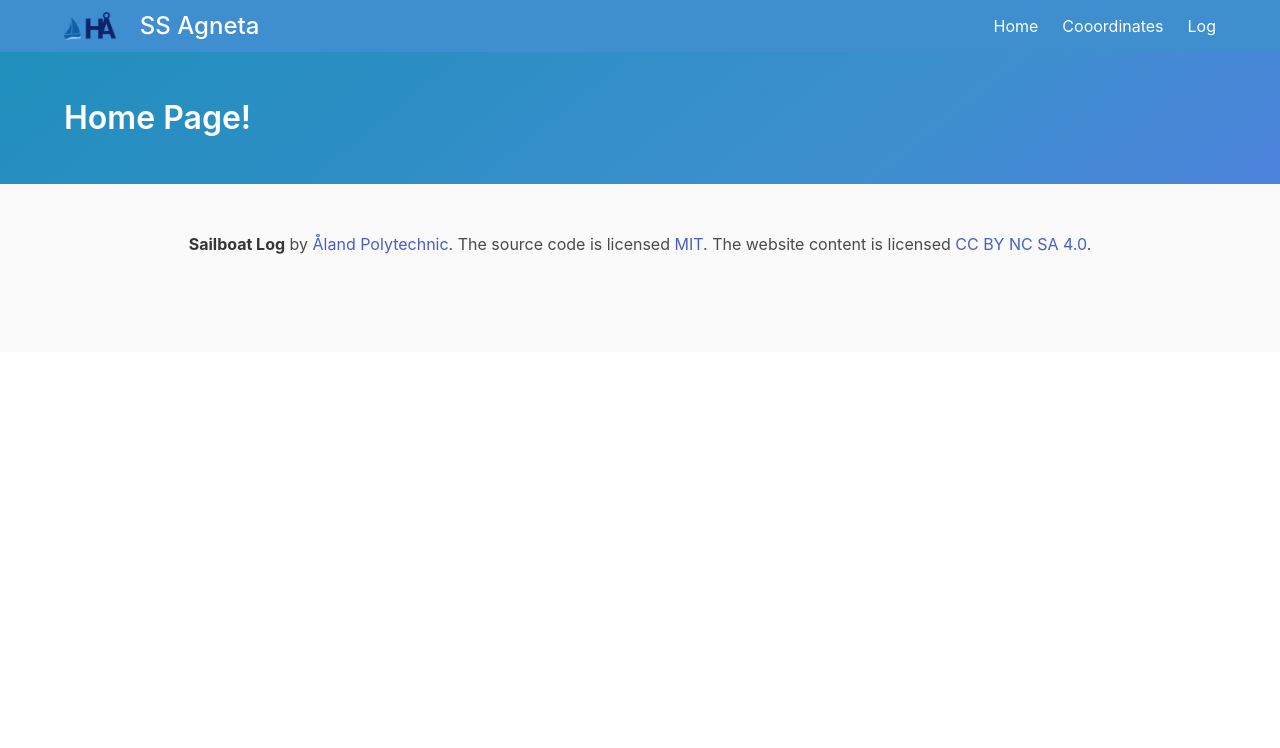
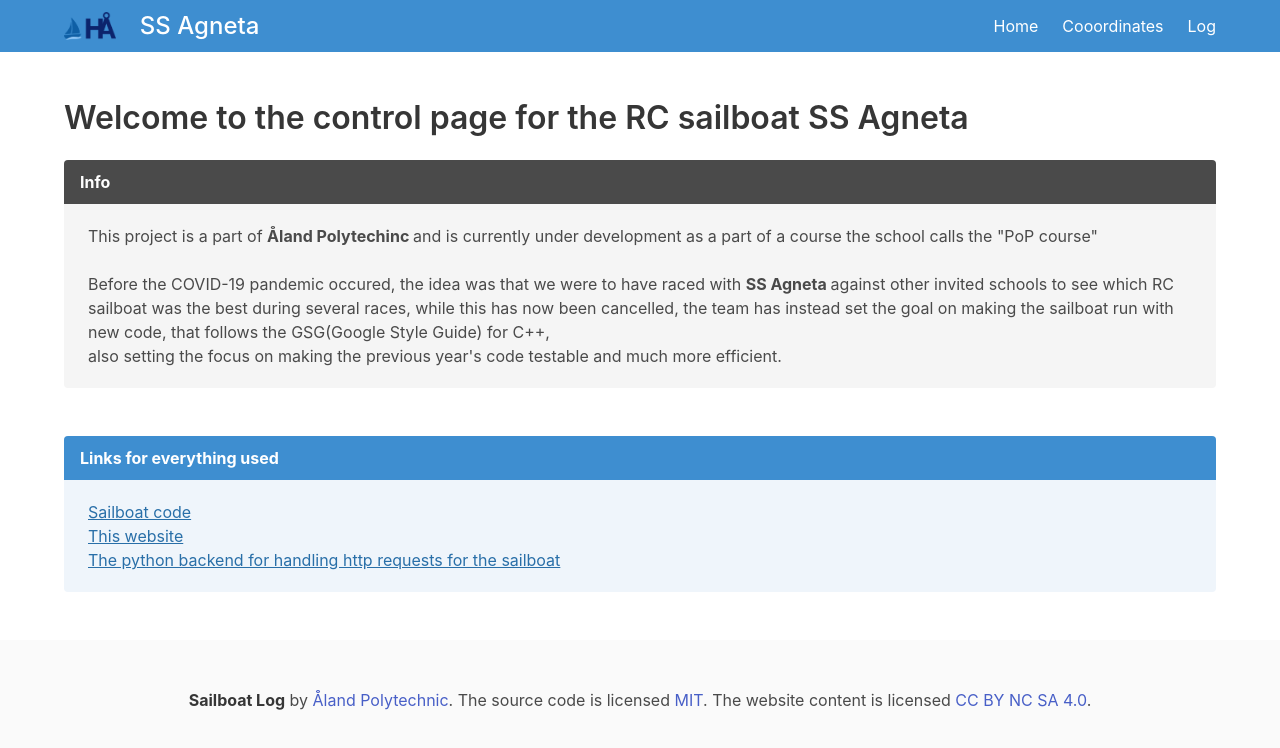
Before and after one commit to Dreameh/sailboat-logsite, an Angular app: page / in a window 1280 px wide. Shown: the top 748 px of the page. Built offline with nearby package versions, Linux system fonts and the light colour scheme.

Commit message:
fixed homeComponent

```diff
--- a/src/app/components/home/home.component.html
+++ b/src/app/components/home/home.component.html
@@ -1,9 +1,34 @@
-<section class="hero is-info is-half is-bold">
-  <div class="hero-body">
-    <div class="container">
+<!-- <section class="hero is-info is-half">
+     <div class="hero-body">
+     <div class="container">
 
-      <h1 class="title">Home Page!</h1>
-
-    </div>
+     </div>
+     </div>
+     </section>
+-->
+<section class="section">
+  <div class="container">
+    <h1 class="title"> Welcome to the control page for the RC sailboat SS Agneta </h1>
+    <article class="message">
+      <div class="message-header">Info </div>
+      <div class="message-body">
+        <p>This project is a part of <b> Åland Polytechinc </b> and is currently under development
+          as a part of a course the school calls the "PoP course" </p>
+        <br />
+        <p>Before the COVID-19 pandemic occured, the idea was that we were to have raced with <b> SS Agneta </b>
+        against other invited schools to see which RC sailboat was the best during several races, while this has now been cancelled,
+        the team has instead set the goal on making the sailboat run with new code, that follows the GSG(Google Style Guide) for C++,
+        <br/>also setting the focus on making the previous year's code testable and much more efficient. </p>
+      </div>
+    </article>
+    <br />
+    <article class="message is-info">
+      <div class="message-header"> Links for everything used </div>
+      <div class="message-body">
+        <a href="https://github.com/SilverSailors/SailingBoat" class="link"> Sailboat code </a> <br/>
+        <a href="https://github.com/Dreameh/sailboat-logsite" class="link"> This website </a> <br/>
+        <a href="https://github.com/Dreameh/python-simple-http" class="lin"> The python backend for handling http requests for the sailboat </a>
+      </div>
+    </article>
   </div>
 </section>
```
